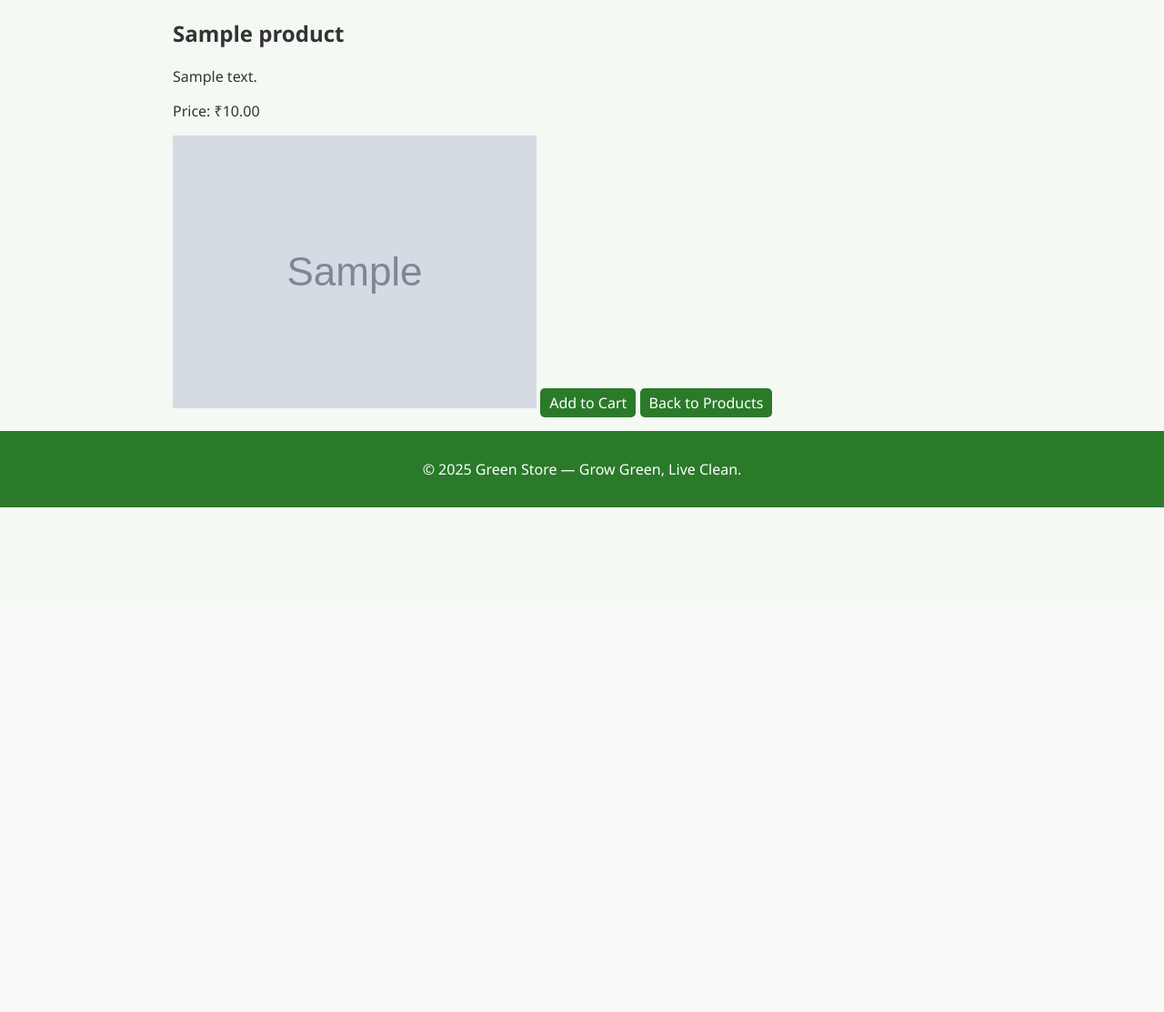
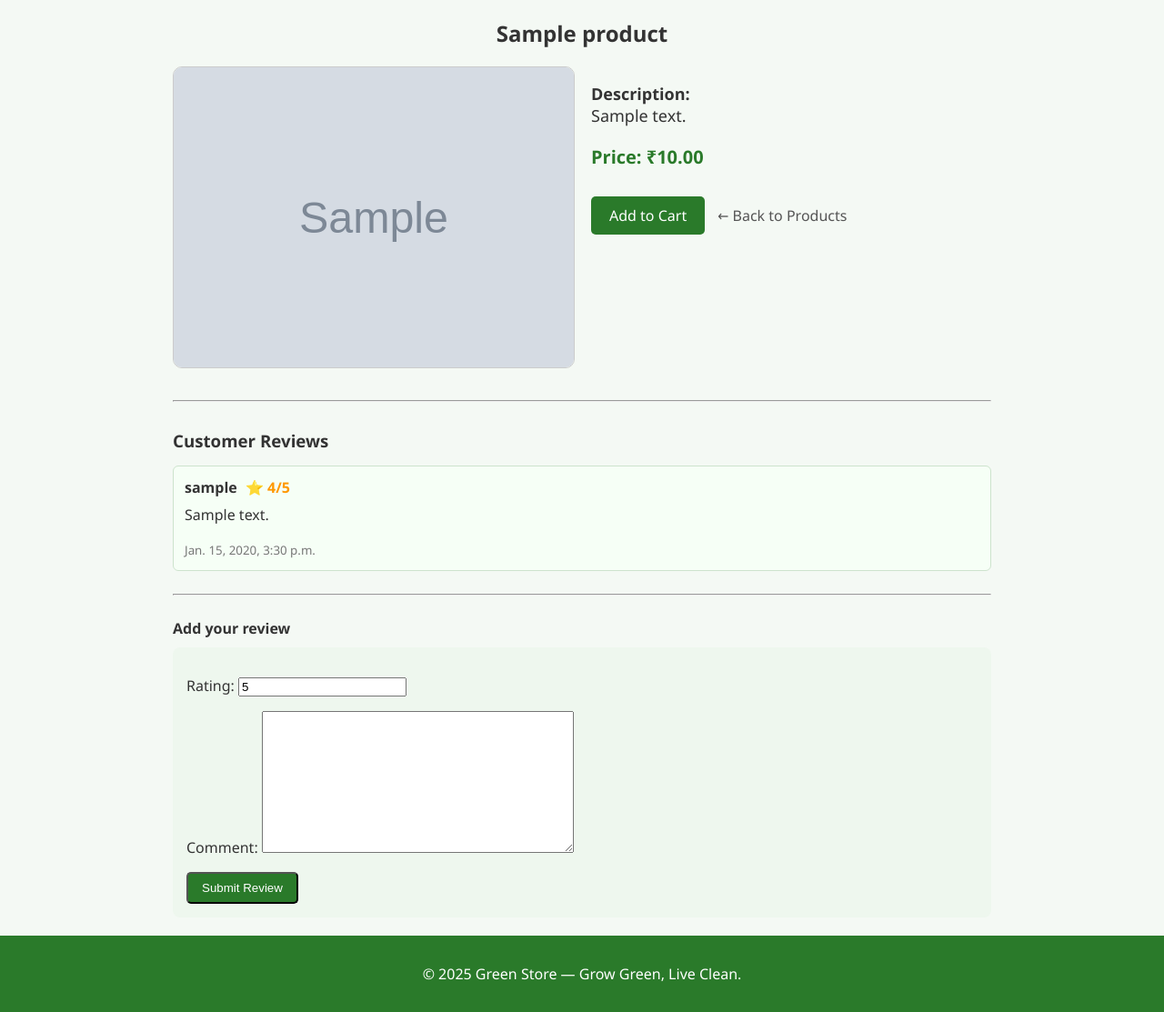
Before and after one commit to mohammednouman555/green-store, a Django app: page /product/1/ in a window 1280 px wide. Shown: the part 138-1251 px from the top of the page at 91% size. Before the commit the page ends 696 px from the top, so only its background shows below. Run offline with Django 4.2, Linux system fonts and the light colour scheme; a user stored in the database is signed in; tables that the repository leaves empty hold one stand-in row (values such as "Sample post"); grey boxes marked "Sample" are stand-in pictures.

Commit message:
Updted file

```diff
--- a/greenstore/settings.py
+++ b/greenstore/settings.py
@@ -8,7 +8,8 @@ SECRET_KEY = os.environ.get('GREENSTORE_SECRET', 'replace-this-with-secure-key')
 
 DEBUG = True
 
-ALLOWED_HOSTS = []
+ALLOWED_HOSTS = ['127.0.0.1', 'localhost', 'GreenStore.com', 'www.GreenStore.com']
+
 
 INSTALLED_APPS = [
     'django.contrib.admin',
--- a/store/forms.py
+++ b/store/forms.py
@@ -8,3 +8,12 @@ class UserRegisterForm(UserCreationForm):
     class Meta:
         model = User
         fields = ['username', 'email', 'password1', 'password2']
+
+
+from django import forms
+from .models import Review
+
+class ReviewForm(forms.ModelForm):
+    class Meta:
+        model = Review
+        fields = ['rating', 'comment']
--- a/store/models.py
+++ b/store/models.py
@@ -1,15 +1,10 @@
 from django.db import models
 from django.contrib.auth.models import User
 
-CATEGORY_CHOICES = [
-    ('Plants', 'Plants'),
-    ('Seeds', 'Seeds'),
-    ('Fertilizers', 'Fertilizers'),
-    ('Tools', 'Tools'),
-]
 
-from django.db import models
-
+# -------------------------
+# CATEGORY MODEL
+# -------------------------
 class Category(models.Model):
     name = models.CharField(max_length=100)
 
@@ -17,6 +12,9 @@ class Category(models.Model):
         return self.name
 
 
+# -------------------------
+# PRODUCT MODEL
+# -------------------------
 class Product(models.Model):
     name = models.CharField(max_length=200)
     description = models.TextField(blank=True)
@@ -35,17 +33,53 @@ class Product(models.Model):
         return self.price
 
 
+# -------------------------
+# DELIVERY PARTNER MODEL
+# -------------------------
+class DeliveryPartner(models.Model):
+    user = models.OneToOneField(User, on_delete=models.CASCADE)
+    phone = models.CharField(max_length=15)
+    status = models.CharField(
+        max_length=20,
+        choices=[("Available", "Available"), ("Busy", "Busy")],
+        default="Available"
+    )
+
+    def __str__(self):
+        return self.user.username
+
+
+# -------------------------
+# ORDER MODEL
+# -------------------------
 class Order(models.Model):
     user = models.ForeignKey(User, on_delete=models.SET_NULL, null=True, blank=True)
     created_at = models.DateTimeField(auto_now_add=True)
     paid = models.BooleanField(default=False)
 
+    # NEW DELIVERY FIELDS
+    delivery_partner = models.ForeignKey(DeliveryPartner, on_delete=models.SET_NULL, null=True, blank=True)
+    delivery_status = models.CharField(
+        max_length=30,
+        choices=[
+            ("Pending", "Pending"),
+            ("Assigned", "Assigned"),
+            ("Out for Delivery", "Out for Delivery"),
+            ("Delivered", "Delivered")
+        ],
+        default="Pending"
+    )
+
     def total_amount(self):
         return sum(item.subtotal() for item in self.items.all())
 
     def __str__(self):
-        return f'Order #{self.id} - {self.user}'
+        return f"Order #{self.id}"
 
+
+# -------------------------
+# ORDER ITEM MODEL
+# -------------------------
 class OrderItem(models.Model):
     order = models.ForeignKey(Order, related_name='items', on_delete=models.CASCADE)
     product = models.ForeignKey(Product, on_delete=models.PROTECT)
@@ -55,4 +89,18 @@ class OrderItem(models.Model):
         return self.product.price * self.quantity
 
     def __str__(self):
-        return f'{self.product.name} x {self.quantity}'
+        return f"{self.product.name} x {self.quantity}"
+
+
+# -------------------------
+# REVIEW MODEL
+# -------------------------
+class Review(models.Model):
+    product = models.ForeignKey(Product, on_delete=models.CASCADE, related_name='reviews')
+    user = models.ForeignKey(User, on_delete=models.CASCADE)
+    rating = models.IntegerField(default=5)  # 1–5 stars
+    comment = models.TextField()
+    created_at = models.DateTimeField(auto_now_add=True)
+
+    def __str__(self):
+        return f"{self.product.name} - {self.user.username}"
--- a/store/urls.py
+++ b/store/urls.py
@@ -21,6 +21,12 @@ urlpatterns = [
     path('confirm-cod/<int:order_id>/', views.confirm_cod, name='confirm_cod'),
     path('pay-now/<int:order_id>/', views.pay_now, name='pay_now'),
     path('confirm-payment/<int:order_id>/', views.confirm_payment, name='confirm_payment'),
+    path('delete-order/<int:order_id>/', views.delete_order, name='delete_order'),
+    path('delivery-dashboard/', views.delivery_dashboard, name='delivery_dashboard'),
+    path('mark-delivered/<int:order_id>/', views.mark_delivered, name='mark_delivered'),
+
+
+
 
 
 ]
--- a/store/views.py
+++ b/store/views.py
@@ -30,9 +30,34 @@ def home(request):
 def splash(request):
     return render(request, 'store/splash.html')
 
+from .forms import ReviewForm
+
 def product_detail(request, pk):
     product = get_object_or_404(Product, pk=pk)
-    return render(request, 'store/product_detail.html', {'product': product})
+    reviews = product.reviews.all().order_by('-created_at')
+
+    if request.method == 'POST':
+        if request.user.is_authenticated:
+            form = ReviewForm(request.POST)
+            if form.is_valid():
+                review = form.save(commit=False)
+                review.product = product
+                review.user = request.user
+                review.save()
+                messages.success(request, "Review added successfully!")
+                return redirect('store:product_detail', pk=pk)
+        else:
+            messages.error(request, "You must be logged in to post a review.")
+            return redirect('store:login')
+    else:
+        form = ReviewForm()
+
+    return render(request, 'store/product_detail.html', {
+        'product': product,
+        'reviews': reviews,
+        'form': form
+    })
+
 
 def add_to_cart(request, pk):
     cart = request.session.get('cart', {})
@@ -90,6 +115,19 @@ def checkout(request):
 def my_orders(request):
     orders = Order.objects.filter(user=request.user).order_by('-created_at')
     return render(request, 'store/my_orders.html', {'orders': orders})
+
+
+@login_required
+def delete_order(request, order_id):
+    order = get_object_or_404(Order, id=order_id, user=request.user)
+
+    # Simply delete the order (no status field exists)
+    order.delete()
+
+    messages.success(request, f"Order #{order_id} has been deleted successfully.")
+    return redirect('store:my_orders')
+
+
 
 
 # Registration (already added)
@@ -154,3 +192,19 @@ def confirm_payment(request, order_id):
     order.status = "Paid and Confirmed"
     order.save()
     return render(request, 'store/order_confirmation.html', {'order': order})
+
+
+@login_required
+def delivery_dashboard(request):
+    partner = DeliveryPartner.objects.get(user=request.user)
+    orders = Order.objects.filter(delivery_partner=partner).order_by('-created_at')
+    return render(request, 'store/delivery_dashboard.html', {'orders': orders})
+
+
+@login_required
+def mark_delivered(request, order_id):
+    order = get_object_or_404(Order, id=order_id)
+    order.delivery_status = "Delivered"
+    order.save()
+    messages.success(request, f"Order #{order.id} marked as delivered.")
+    return redirect('store:delivery_dashboard')
--- a/templates/store/product_detail.html
+++ b/templates/store/product_detail.html
@@ -1,12 +1,80 @@
 {% extends 'store/base.html' %}
+{% block content %}
 
-{% block content %}
-<h2>{{ product.name }}</h2>
-<p>{{ product.description }}</p>
-<p>Price: ₹{{ product.price }}</p>
-{% if product.image %}
-    <img src="{{ product.image.url }}" alt="{{ product.name }}">
-{% endif %}
-<a class="btn" href="{% url 'store:add_to_cart' product.id %}">Add to Cart</a>
-<a class="btn" href="{% url 'store:home' %}">Back to Products</a>
+<div style="max-width:900px; margin:auto;">
+
+    <!-- Product Title -->
+    <h2 style="text-align:center; margin-bottom:20px;">{{ product.name }}</h2>
+
+    <!-- Product Image & Info -->
+    <div style="display:flex; gap:20px; margin-bottom:25px;">
+
+        {% if product.image %}
+        <div style="flex:1;">
+            <img src="{{ product.image.url }}" alt="{{ product.name }}"
+                 style="width:100%; border-radius:10px; border:1px solid #ccc;">
+        </div>
+        {% endif %}
+
+        <div style="flex:1;">
+            <p style="font-size:18px; margin-bottom:10px;">
+                <strong>Description:</strong><br>
+                {{ product.description }}
+            </p>
+
+            <p style="font-size:20px; font-weight:bold; color:#2a7a2a;">
+                Price: ₹{{ product.price }}
+            </p>
+
+            <a class="btn" href="{% url 'store:add_to_cart' product.id %}"
+               style="padding:10px 20px; display:inline-block; margin-top:10px;">
+                Add to Cart
+            </a>
+
+            <a href="{% url 'store:home' %}"
+               style="margin-left:10px; text-decoration:none; color:#555;">
+                ← Back to Products
+            </a>
+        </div>
+
+    </div>
+
+    <hr style="margin:30px 0;">
+
+    <!-- Reviews Section -->
+    <h3 style="margin-bottom:15px;">Customer Reviews</h3>
+
+    {% if reviews %}
+        {% for review in reviews %}
+            <div style="border:1px solid #cde3cd; background:#f6fff6; padding:12px; margin-bottom:12px; border-radius:6px;">
+                <strong style="font-size:16px;">{{ review.user.username }}</strong>
+                <span style="color:#ff9800; font-weight:bold; margin-left:5px;">
+                    ⭐ {{ review.rating }}/5
+                </span>
+                <p style="margin-top:8px;">{{ review.comment }}</p>
+                <small style="color:#777;">{{ review.created_at }}</small>
+            </div>
+        {% endfor %}
+    {% else %}
+        <p>No reviews yet. Be the first to review!</p>
+    {% endif %}
+
+    <hr style="margin:25px 0;">
+
+    <!-- Add Review -->
+    {% if user.is_authenticated %}
+        <h4 style="margin-bottom:10px;">Add your review</h4>
+        <form method="POST" style="background:#eef7ee; padding:15px; border-radius:8px;">
+            {% csrf_token %}
+            {{ form.as_p }}
+            <button type="submit" class="btn" style="padding:8px 15px;">Submit Review</button>
+        </form>
+    {% else %}
+        <p>
+            <a href="{% url 'store:login' %}">Login</a> to post a review.
+        </p>
+    {% endif %}
+
+</div>
+
 {% endblock %}
```
Also changed, not shown: store/admin.py (+20 -3 lines), templates/store/delivery_dashboard.html (added, +22 -0 lines), templates/store/my_orders.html (+31 -6 lines), store/migrations/0004_review.py (added), store/migrations/0005_order_delivery_status_deliverypartner_and_more.py (added), 1 other file.
